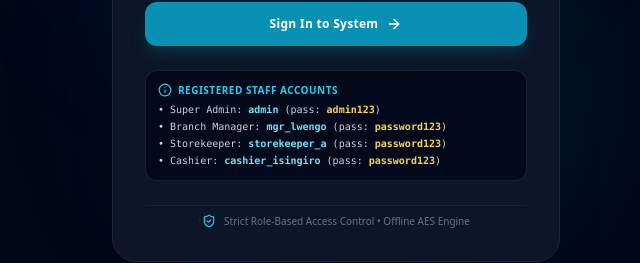
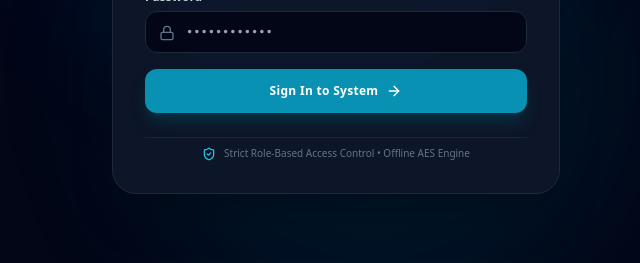
Before and after one commit to Lami2567/AQUAPOS, a React (Vite) app in the folder apps/desktop/: page / in a window 1280 px wide. Shown: the part 440-703 px from the top of the page, without its empty margins (304-944 px from the left). Built offline with nearby package versions, Linux system fonts and the light colour scheme; no server answers; what @water-business/shared-types would draw is missing.

Commit message:
style(login): remove staff account credentials banner from login page for production readiness

```diff
--- a/apps/desktop/src/components/LoginView.tsx
+++ b/apps/desktop/src/components/LoginView.tsx
@@ -151,20 +151,6 @@ export const LoginView: React.FC = () => {
           </button>
         </form>
 
-        {/* Demo Credentials Info Hint */}
-        <div className="p-3 bg-slate-950/80 border border-slate-800/80 rounded-xl text-[11px] text-slate-400 space-y-1">
-          <div className="flex items-center gap-1.5 text-cyan-400 font-bold text-[10px] uppercase tracking-wider">
-            <Info className="w-3.5 h-3.5" />
-            <span>Registered Staff Accounts</span>
-          </div>
-          <div className="font-mono text-[10px] text-slate-300 space-y-0.5">
-            <div>• Super Admin: <span className="text-cyan-300 font-bold">admin</span> (pass: <span className="text-amber-300 font-bold">admin123</span>)</div>
-            <div>• Branch Manager: <span className="text-cyan-300 font-bold">mgr_lwengo</span> (pass: <span className="text-amber-300 font-bold">password123</span>)</div>
-            <div>• Storekeeper: <span className="text-cyan-300 font-bold">storekeeper_a</span> (pass: <span className="text-amber-300 font-bold">password123</span>)</div>
-            <div>• Cashier: <span className="text-cyan-300 font-bold">cashier_isingiro</span> (pass: <span className="text-amber-300 font-bold">password123</span>)</div>
-          </div>
-        </div>
-
         {/* Security Footer */}
         <div className="pt-2 border-t border-slate-800/80 text-center text-[10px] text-slate-500 flex items-center justify-center gap-2">
           <ShieldCheck className="w-3.5 h-3.5 text-cyan-400" />
```
